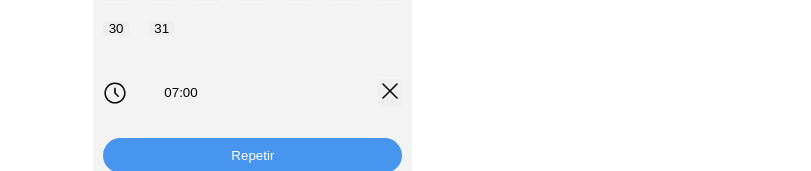
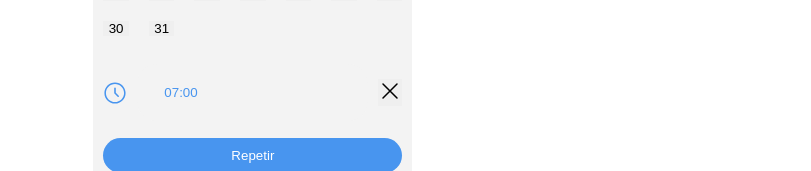
Before and after one commit to anavarro81/todoist-little, a React (Vite) app: page / in a window 1280 px wide. Both pictures are taken after a click on the button "Hora". Shown: the part 625-796 px from the top of the page, without its empty margins (234-1045 px from the left). Built offline with nearby package versions, Linux system fonts and the light colour scheme.

Commit message:
feat: highlight selected time with blue color in the input field

```diff
--- a/src/assets/icons/Clock.tsx
+++ b/src/assets/icons/Clock.tsx
@@ -4,7 +4,6 @@ const Clock = (props: React.SVGProps<SVGSVGElement>) => {
       width="24px"
       height="24px"
       viewBox="0 0 15 15"
-      fill="none"
       xmlns="http://www.w3.org/2000/svg"
       {...props}
     >
@@ -12,7 +11,6 @@ const Clock = (props: React.SVGProps<SVGSVGElement>) => {
         fillRule="evenodd"
         clipRule="evenodd"
         d="M7.50009 0.877014C3.84241 0.877014 0.877258 3.84216 0.877258 7.49984C0.877258 11.1575 3.8424 14.1227 7.50009 14.1227C11.1578 14.1227 14.1229 11.1575 14.1229 7.49984C14.1229 3.84216 11.1577 0.877014 7.50009 0.877014ZM1.82726 7.49984C1.82726 4.36683 4.36708 1.82701 7.50009 1.82701C10.6331 1.82701 13.1729 4.36683 13.1729 7.49984C13.1729 10.6328 10.6331 13.1727 7.50009 13.1727C4.36708 13.1727 1.82726 10.6328 1.82726 7.49984ZM8 4.50001C8 4.22387 7.77614 4.00001 7.5 4.00001C7.22386 4.00001 7 4.22387 7 4.50001V7.50001C7 7.63262 7.05268 7.7598 7.14645 7.85357L9.14645 9.85357C9.34171 10.0488 9.65829 10.0488 9.85355 9.85357C10.0488 9.65831 10.0488 9.34172 9.85355 9.14646L8 7.29291V4.50001Z"
-        fill="#000000"
       />
     </svg>
   );
--- a/src/components/DateSelector/DateSelector.module.css
+++ b/src/components/DateSelector/DateSelector.module.css
@@ -174,3 +174,7 @@ button {
   padding-left: 1rem;
   font-size: 15px;
 }
+
+.inputHora {
+  color: var(--main-color);
+}
--- a/src/components/DateSelector/DateSelector.tsx
+++ b/src/components/DateSelector/DateSelector.tsx
@@ -218,6 +218,7 @@ const DateSelector = ({ handleTaskForm }: DateSelectorProps) => {
     }
   };
 
+  // Cuando se pulsan las teclas arriba y abajo incrementa o decrementa la hora en bloques de 30 minutos
   const changeTime = (direction: string) => {
     const d = new Date();
     const add30MinutesInMs = 30 * 60 * 1000;
@@ -236,6 +237,19 @@ const DateSelector = ({ handleTaskForm }: DateSelectorProps) => {
       separator: ":",
       hour_mm: d.getMinutes().toString().padStart(2, "0"),
     });
+  };
+
+  // Al seleccionar una hora del listado se muestra en el input y se cierra el listado.
+  const handleSetHour = (selectedHour: string) => {
+    console.log("selectedHour ", selectedHour);
+
+    setHour({
+      hour_hh: selectedHour.slice(0, 2),
+      separator: ":",
+      hour_mm: selectedHour.slice(3, 5),
+    });
+
+    setShowListOfHour(false);
   };
 
   const handleKeyDown = (e: any) => {
@@ -421,18 +435,18 @@ const DateSelector = ({ handleTaskForm }: DateSelectorProps) => {
             {showHourSelector && (
               <>
                 <div className={styles.timeButtonContainer} id="input-hora">
-                  <Icons name="Clock" />
+                  <Icons name="Clock" fill="#4895ef" />
                   <input
+                    className={styles.inputHora}
                     type="text"
                     value={`${hour.hour_hh}${hour.separator}${hour.hour_mm}`}
-                    // onChange={}
                     ref={inputTimeRef}
                     id="time-input"
                     onClick={handleInput}
                     onKeyDown={handleKeyDown}
                   />
                   <button>
-                    <Icons name="Cancel" />
+                    <Icons name="Cancel" fill="#4895ef" />
                   </button>
                 </div>
 
@@ -449,7 +463,12 @@ const DateSelector = ({ handleTaskForm }: DateSelectorProps) => {
                           );
                         }
 
-                        return <li key={hour}> {hour} </li>;
+                        return (
+                          <li key={hour} onClick={() => handleSetHour(hour)}>
+                            {" "}
+                            {hour}{" "}
+                          </li>
+                        );
                       })}
                     </ul>
                   </div>
--- a/src/components/Icons.tsx
+++ b/src/components/Icons.tsx
@@ -13,8 +13,8 @@ import Cancel from "../assets/icons/Cancel.tsx";
 import ArrowLeft from "../assets/icons/ArrowLeft.tsx";
 import ArrowRight from "../assets/icons/ArrowRight.tsx";
 import Circle from "../assets/icons/Circle.tsx";
-import Clock from "../assets/icons/clock.tsx";
 import Check from "../assets/icons/Check.tsx"
+import Clock from "../assets/icons/Clock.tsx";
 
 const icons = {
   Chevron: Chevron,
```
